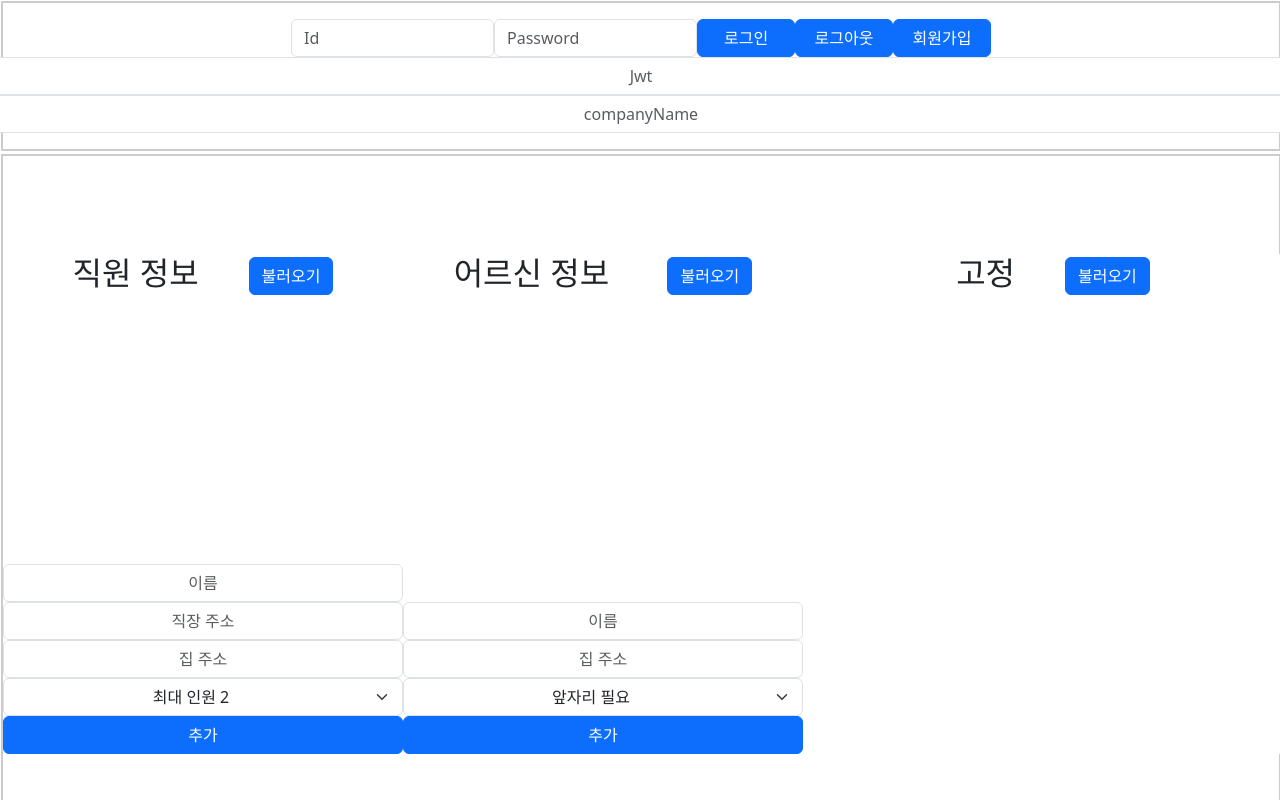
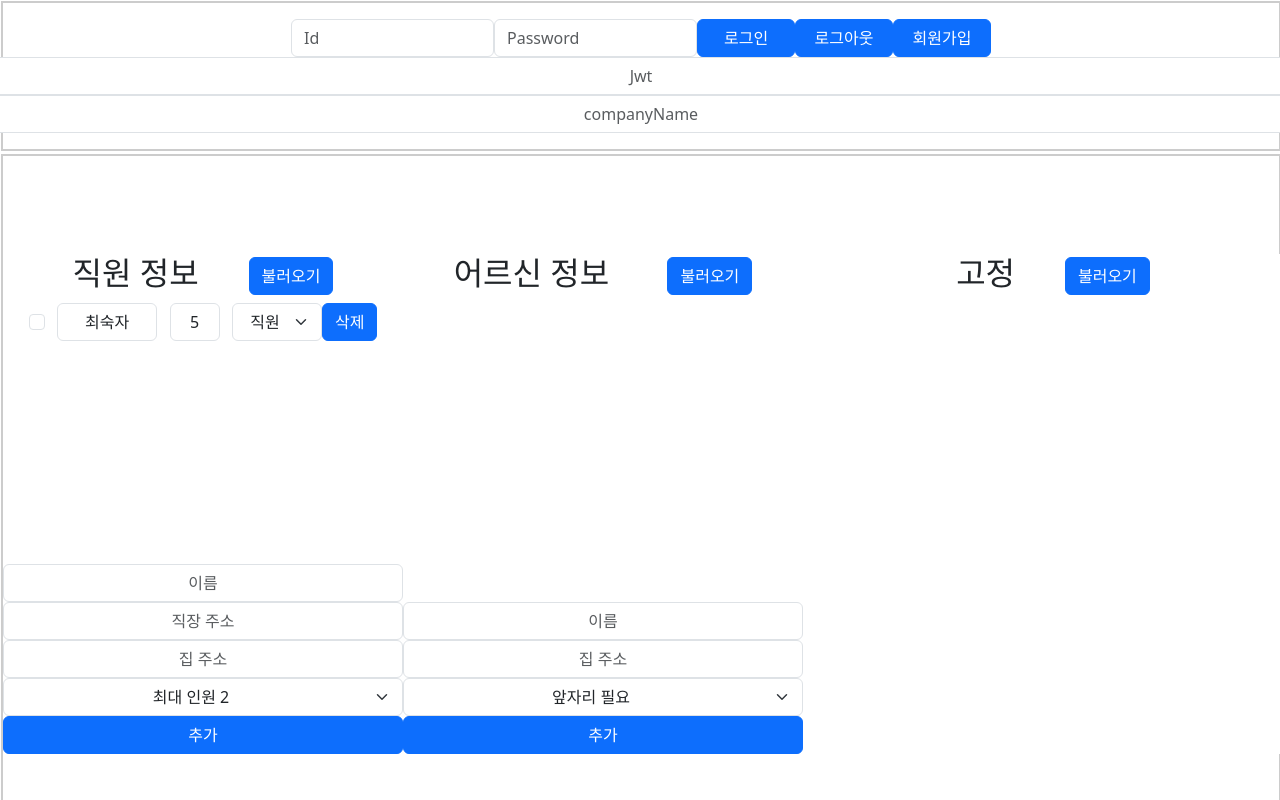
Before and after one commit to silverithm/frontend, a React (Create React App) app: page / in a window 1280 px wide. Shown: the top 800 px of the page. Built offline with nearby package versions, Linux system fonts and the light colour scheme.

Commit message:
feat(EmployeeInfo): add isDriver checkbox

```diff
--- a/src/App.js
+++ b/src/App.js
@@ -90,6 +90,7 @@ function App() {
     const selectedEmployeesInfos = employeesInfo.filter((employeeInfo) =>
       selectedEmployeeIds.includes(employeeInfo.id)
     );
+
     const selectedElderlysInfos = eldersInfo.filter((elderlyInfo) =>
       selectedElderIds.includes(elderlyInfo.id)
     );
--- a/src/components/Body.js
+++ b/src/components/Body.js
@@ -11,6 +11,7 @@ function Body({
   setEmployeesInfo,
   setEldersInfo,
   userId,
+  onSelectDriver,
 }) {
   return (
     <BodyDiv>
--- a/src/components/EmployeeInfo.js
+++ b/src/components/EmployeeInfo.js
@@ -12,6 +12,7 @@ function EmployeeInfo({
   employees,
   setEmployees,
   setEmployeesInfo,
+  onSelectDriver,
 }) {
   async function deleteEmployee(employeeId) {
     const myHeaders = new Headers();
@@ -35,6 +36,16 @@ function EmployeeInfo({
     );
     await toast("삭제에 성공하였습니다.");
   }
+
+  const handleSelectChange = (employeeId, isDriver) => {
+    setEmployees((prevEmployees) =>
+      prevEmployees.map((employee) =>
+        employee.id === employeeId
+          ? { ...employee, isDriver: isDriver }
+          : employee
+      )
+    );
+  };
   return (
     <ScrollableDiv>
       {employees.map((employee, index) => (
@@ -45,7 +56,7 @@ function EmployeeInfo({
           />
           &nbsp;&nbsp;&nbsp;
           <Form.Control
-            style={{ width: "180px", textAlign: "center" }}
+            style={{ width: "100px", textAlign: "center" }}
             value={employee["name"]}
             readOnly
           />
@@ -56,6 +67,25 @@ function EmployeeInfo({
             defaultValue={employee["maximumCapacity"]}
           ></Form.Control>
           &nbsp;&nbsp;&nbsp;
+          <Form.Select
+            key={index}
+            style={{ textAlign: "center", width: "90px" }}
+            value={employee.isDriver ? "true" : "false"}
+            onChange={(e) => {
+              e.target.value === "false"
+                ? (employee.isDriver = false)
+                : (employee.isDriver = true);
+              handleSelectChange(
+                employee.id,
+                e.target.value === "false"
+                  ? (employee.isDriver = false)
+                  : (employee.isDriver = true)
+              );
+            }}
+          >
+            <option value="false">직원</option>
+            <option value="true">운전원</option>
+          </Form.Select>
           <Button onClick={() => deleteEmployee(employee.id)}>삭제</Button>
         </EmployeeItem>
       ))}
--- a/src/components/InformationDisplay.js
+++ b/src/components/InformationDisplay.js
@@ -15,11 +15,14 @@ function InformationDisplay({
   setEmployeesInfo,
   userId,
   onSelectAssignment,
+  onSelectDriver,
 }) {
   const [employeeName, setEmployeeName] = useState("");
   const [employeeWorkPlace, setEmployeeWorkPlace] = useState("");
   const [employeeHomeAddress, setEmployeeHomeAddress] = useState("");
-  const [employees, setEmployees] = useState([]);
+  const [employees, setEmployees] = useState([
+    { id: 1, name: "최숙자", maximumCapacity: 5 },
+  ]);
   const [employeeMaxCapacity, setEmployeeMaxCapacity] = useState(2);
 
   const [elderlyName, setElderlyName] = useState("");
```
